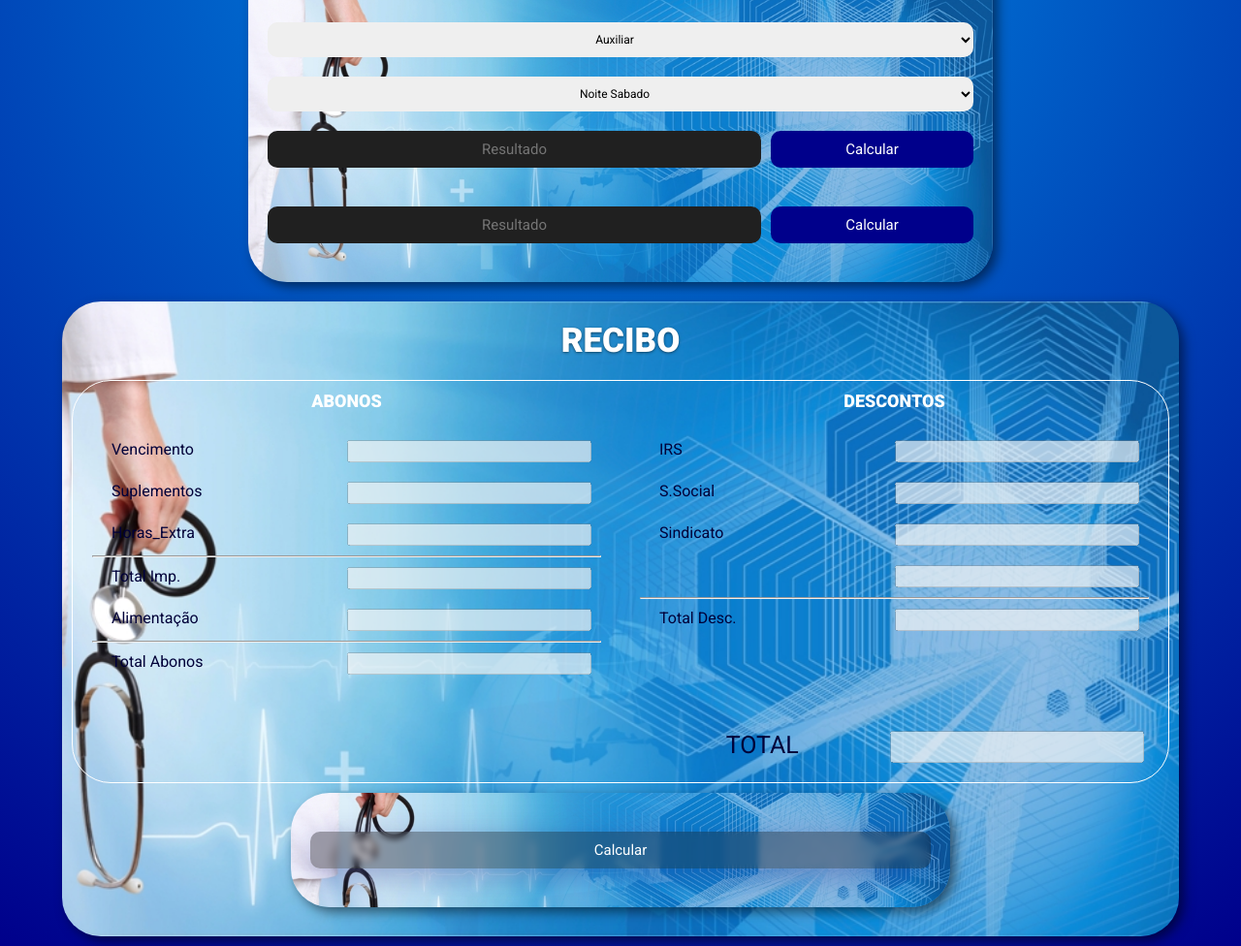
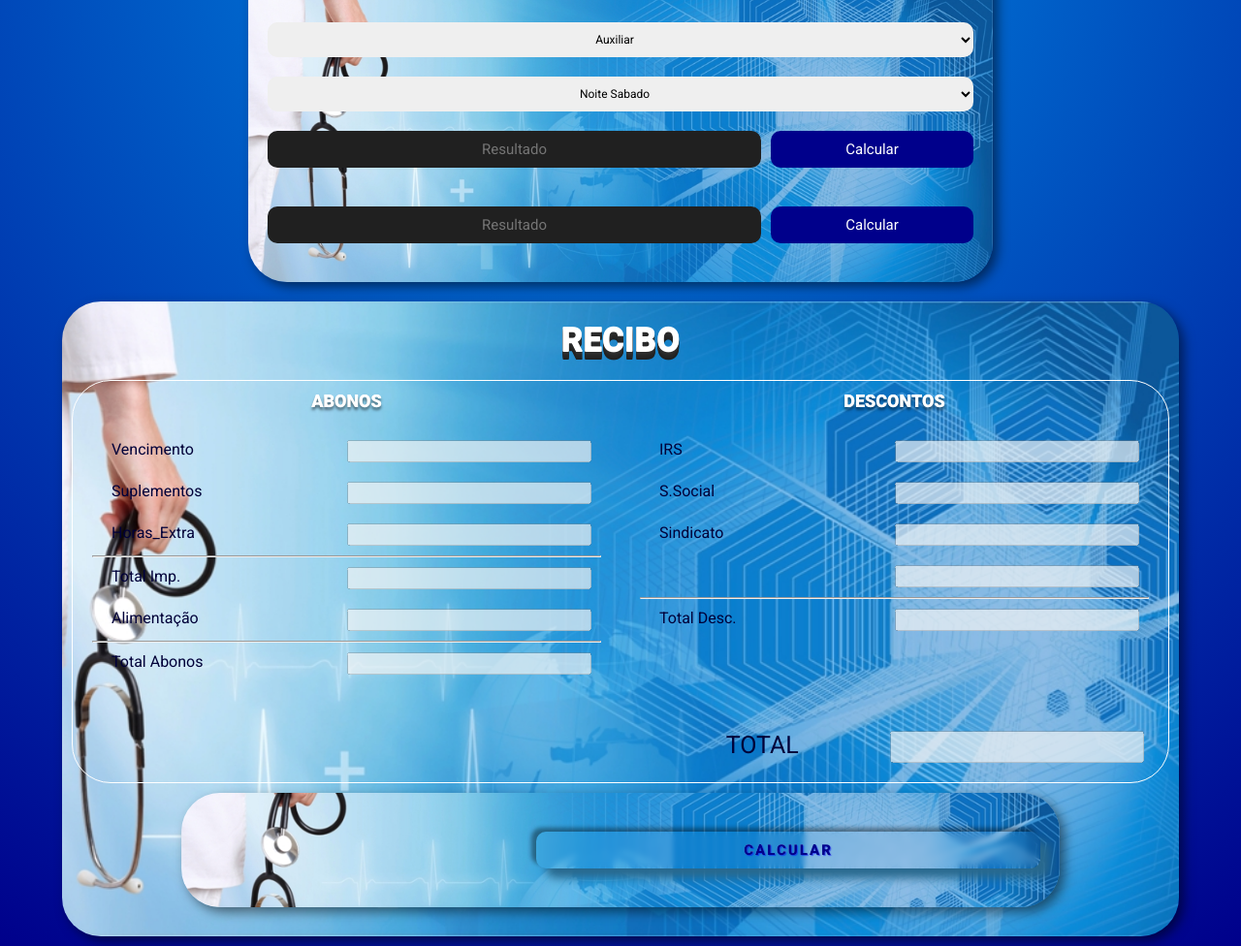
Before and after one commit to ricardocosta78/recibo-vencimento, a plain HTML site: page index.html in a window 1280 px wide. Shown: the part 1243-2219 px from the top of the page at 97% size. Drawn offline with Linux system fonts and the light colour scheme.

Commit message:
change css

```diff
--- a/style.css
+++ b/style.css
@@ -42,8 +42,7 @@ h1 {
 .right,
 .center,
 .container_recibo,
-.subsidio,
-.calculo_total {
+.subsidio {
   width: 60%;
   height: 100%;
   box-shadow: 5px 5px 12px 0 rgba(0, 0, 0, 0.5);
@@ -54,6 +53,20 @@ h1 {
   padding: 2rem 2rem;
   background-image: url(bg2.jpg);
   background-position: center;
+  background-repeat: no-repeat;
+  background-size: cover;
+}
+.calculo_total {
+  width: 80%;
+  height: 100%;
+  box-shadow: 5px 5px 12px 0 rgba(0, 0, 0, 0.5);
+  backdrop-filter: blur(3px);
+  -webkit-backdrop-filter: blur(3px);
+  border-radius: 40px;
+  margin: 1rem 2rem;
+  padding: 2rem 2rem;
+  background-image: url(bg2.jpg);
+  background-position: left;
   background-repeat: no-repeat;
   background-size: cover;
 }
@@ -148,8 +161,7 @@ h1 {
 #button4:hover,
 #button5:hover,
 #button6:hover,
-#button7:hover,
-#button8:hover {
+#button7:hover {
   background-color: white;
   color: darkblue;
 }
@@ -172,6 +184,7 @@ h1 {
   padding: 2rem 1rem;
   width: 90%;
 }
+
 .abonos,
 .descontos {
   display: flex;
@@ -197,6 +210,11 @@ h1 {
 h3 {
   font-size: 1.8rem;
   color: white;
+  background: white;
+  -webkit-background-clip: text;
+  -moz-background-clip: text;
+  background-clip: text;
+  text-shadow: 0px 3px 3px rgba(0,0,0,0.5);
 }
 .abonos .abonos_out,
 .descontos .desc_out {
@@ -247,11 +265,18 @@ hr {
 
 #button8 {
   width: 100%;
-  background: rgba(23, 23, 41, 0.4);
-  box-shadow: 0 8px 32px 0 rgba(31, 38, 135, 0.37);
+  background-color: white;
+  color: darkblue;
+  background: linear-gradient(145deg, #ffffff, #41a6e0);
+  box-shadow: 10px 10px 10px #29698e, -5px -4px 4px rgba(0, 0, 0, 0.4);
   backdrop-filter: blur(3px);
-  color: white;
   cursor: pointer;
+  text-transform: uppercase;
+  font-weight: 700;
+  letter-spacing: 2px;
+  transition: 0.4s ease;
+  background-clip: text;
+  text-shadow: 1px 1px 1px rgba(0,0,255,0.5);
 }
 #total_final,
 #total_fin {
@@ -260,7 +285,18 @@ hr {
 #total_css {
   margin-right: 1rem;
 }
+.calculo_total div {
+  width: 60%;
+  float: right;
+}
 
+#button8:hover {
+  background: white;
+  box-shadow: inset 3px -4px 1px 0 rgba(0, 0, 0, 0.5);
+}
+.container_recibo h1{
+  text-shadow: 0 -1px 0 #fff, 0 1px 0 #2e2e2e, 0 2px 0 #2c2c2c, 0 3px 0 #2a2a2a, 0 4px 0 #282828, 0 5px 0 #262626, 0 6px 0 #242424, 0 7px 0 #222, 0 8px 0 #202020;
+}
 /* RESPOSIVE WEB MEDIA-QUERIE */
 
 @media (max-width: 700px) {
@@ -275,7 +311,7 @@ hr {
   .abonos_in input {
     width: 45%;
     padding: 0;
-    font-size:1.6rem;
+    font-size: 1.6rem;
   }
   .left,
   .center,
@@ -298,8 +334,8 @@ hr {
     font-size: 1.8rem;
   }
   .desc_in input,
-  .abono_in input{
-    width:50%;
+  .abono_in input {
+    width: 50%;
     padding: 0;
   }
 
@@ -309,7 +345,6 @@ hr {
     padding: 0;
     font-size: 1.5rem;
   }
-
 }
 
 @media (max-width: 540px) {
@@ -365,10 +400,10 @@ hr {
     width: 45%;
     padding: 0;
     font-size: 1.3rem;
-}
+  }
 }
 
-@media (max-width: 390px){
+@media (max-width: 390px) {
   .desc_in input,
   .desc_in label,
   .abonos_in label,
@@ -376,14 +411,16 @@ hr {
     width: 50%;
     padding: 0;
     font-size: 1.2rem;
-    text-align:right;
+    text-align: right;
   }
-  #total_final,#total_fin{
+  #total_final,
+  #total_fin {
     font-size: 1.5rem;
   }
 }
-@media (max-width: 350px){
-  #total_final,#total_fin{
+@media (max-width: 350px) {
+  #total_final,
+  #total_fin {
     font-size: 1.3rem;
   }
 }
```
